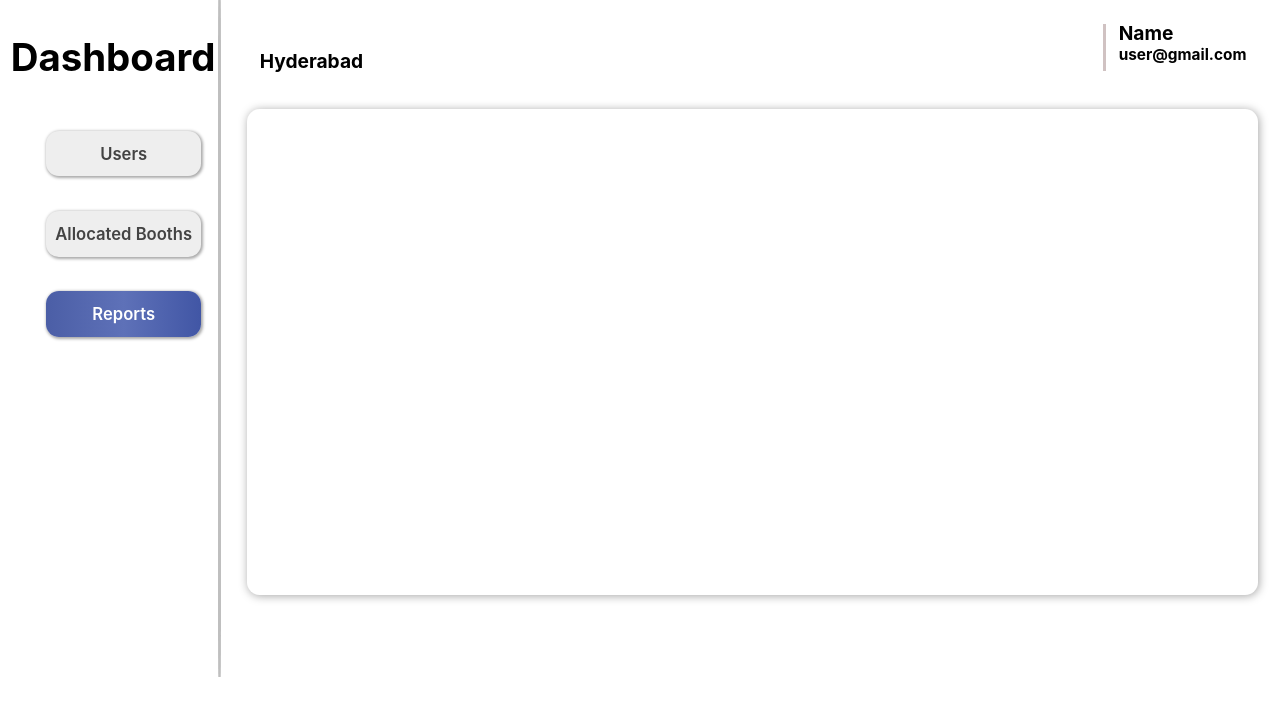
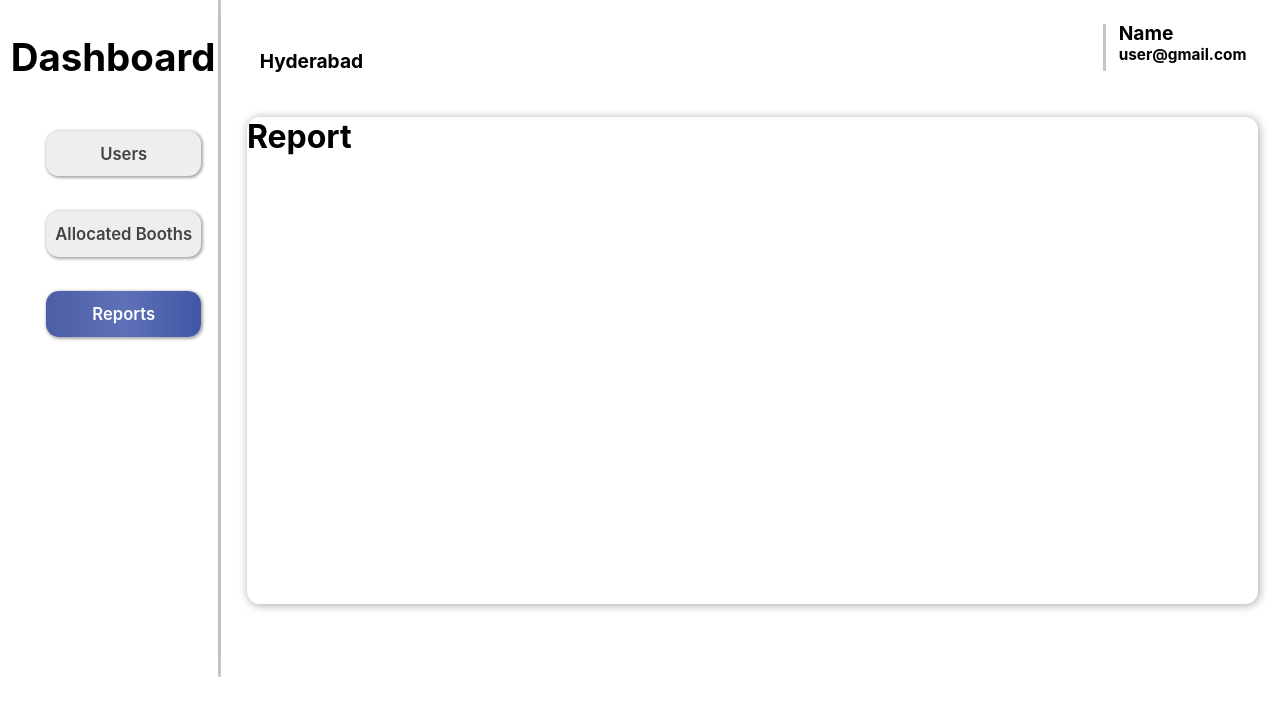
Before and after one commit to nagendra9199/ElectionSurveyApp, a React (Vite) app: page /dashboard in a window 1280 px wide. Both pictures are taken after a click on the element "Reports". Shown: the top 716 px of the page. Built offline with nearby package versions, Linux system fonts and the light colour scheme.

Commit message:
Changwe1

```diff
--- a/src/components/Reports/reports.jsx
+++ b/src/components/Reports/reports.jsx
@@ -8,7 +8,7 @@ function Reports(){
             <div>
                 <div className="reports-dashboard-details-container">
                     <div className="reports-white-background-container">
-
+                        <h1>Report</h1>
                     </div>
                 </div>
             </div>
```
